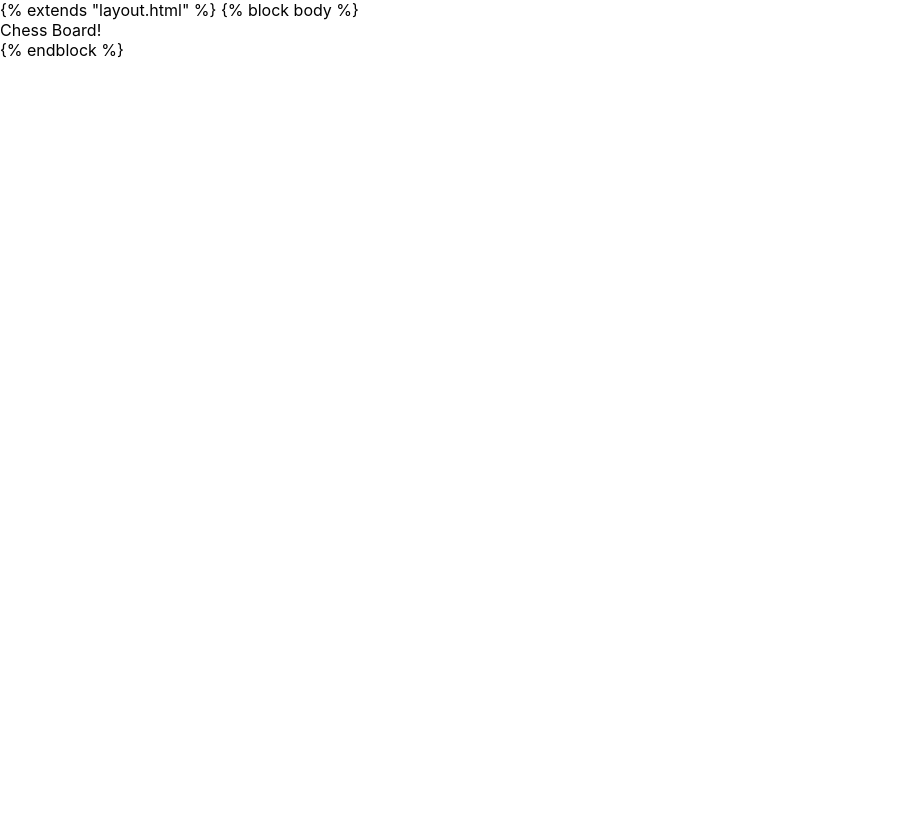
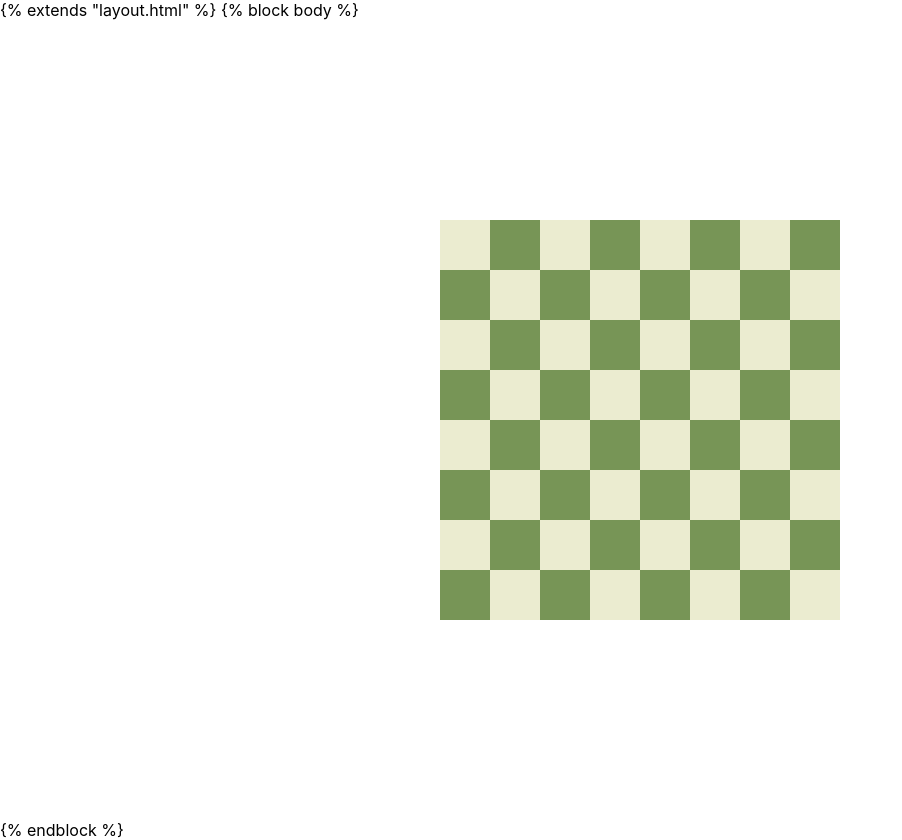
Before and after one commit to DirectionlessPad/capstone, a React (Create React App) app in the folder chessapp/reactchess/: page / in a window 1280 px wide. Shown: the whole page, without its empty margins (0-902 px from the left). Before the commit the page ends 800 px from the top, so only its background shows below. Built offline with nearby package versions, Linux system fonts and the light colour scheme.

Commit message:
created chessboard

```diff
--- a/chessapp/reactchess/public/layout.html
+++ b/chessapp/reactchess/public/layout.html
@@ -7,7 +7,7 @@
     <title>{% block title %}Chess App{% endblock %}</title>
     <link rel="stylesheet" href="https://stackpath.bootstrapcdn.com/bootstrap/4.4.1/css/bootstrap.min.css"
         integrity="sha384-Vkoo8x4CGsO3+Hhxv8T/Q5PaXtkKtu6ug5TOeNV6gBiFeWPGFN9MuhOf23Q9Ifjh" crossorigin="anonymous">
-    <!-- <link href="{% static 'network/styles.css' %}" rel="stylesheet"> -->
+    <link href="styles.css" rel="stylesheet">
     <meta name="csrf-token" content={{csrf_token}}>
     <meta charset="utf-8" />
     <link rel="icon" href="%PUBLIC_URL%/favicon.ico?" />
--- a/chessapp/reactchess/src/App.css
+++ b/chessapp/reactchess/src/App.css
@@ -1,38 +1,5 @@
-.App {
-  text-align: center;
+#app {
+  display: grid;
+  place-content: center;
+  height: 100vh;
 }
-
-.App-logo {
-  height: 40vmin;
-  pointer-events: none;
-}
-
-@media (prefers-reduced-motion: no-preference) {
-  .App-logo {
-    animation: App-logo-spin infinite 20s linear;
-  }
-}
-
-.App-header {
-  background-color: #282c34;
-  min-height: 100vh;
-  display: flex;
-  flex-direction: column;
-  align-items: center;
-  justify-content: center;
-  font-size: calc(10px + 2vmin);
-  color: white;
-}
-
-.App-link {
-  color: #61dafb;
-}
-
-@keyframes App-logo-spin {
-  from {
-    transform: rotate(0deg);
-  }
-  to {
-    transform: rotate(360deg);
-  }
-}
--- a/chessapp/reactchess/src/App.js
+++ b/chessapp/reactchess/src/App.js
@@ -1,9 +1,10 @@
 import './App.css';
+import Chessboard from './components/chessboard.js'
 
 function App() {
   return (
-    <div>
-      Chess Board!
+    <div id="app">
+      <Chessboard />
     </div>
   );
 }
--- /dev/null
+++ b/chessapp/reactchess/src/components/chessboard.css
@@ -0,0 +1,21 @@
+#chessboard {
+    display: grid;
+    grid-template-columns: repeat(8, 50px);
+    grid-template-rows: repeat(8, 50px);
+    width: 400px;
+    height: 400px;
+    background-color: blue;
+}
+
+#chessboard .tile {
+    width: 50px;
+    height: 50px;
+}
+
+#chessboard .black-tile {
+    background-color: #779556;
+}
+
+#chessboard .white-tile {
+    background-color: #ebecd0;
+}
--- /dev/null
+++ b/chessapp/reactchess/src/components/chessboard.js
@@ -0,0 +1,20 @@
+import React from 'react';
+
+import './chessboard.css';
+
+const horizonatalAxis = ['a', 'b', 'c', 'd', 'e', 'f', 'g', 'h'];
+const verticalAxis = ['1', '2', '3', '4', '5', '6', '7', '8'].reverse();
+export default function Chessboard() {
+    let board = [];
+    for (let j = 0; j < verticalAxis.length; j++) {
+        for (let i = 0; i < horizonatalAxis.length; i++) {
+            const parity = i + j + 2
+            if (parity % 2 === 0) {
+                board.push(<div className="tile white-tile"></div>)
+            } else {
+                board.push(<div className="tile black-tile"></div>)
+            }
+        }
+    }
+    return <div id="chessboard">{board}</div>
+}
```
Also changed, not shown: chessapp/reactchess/package.json (+20 -5 lines), 1 other file (tests, documents, lock files or other folders).
